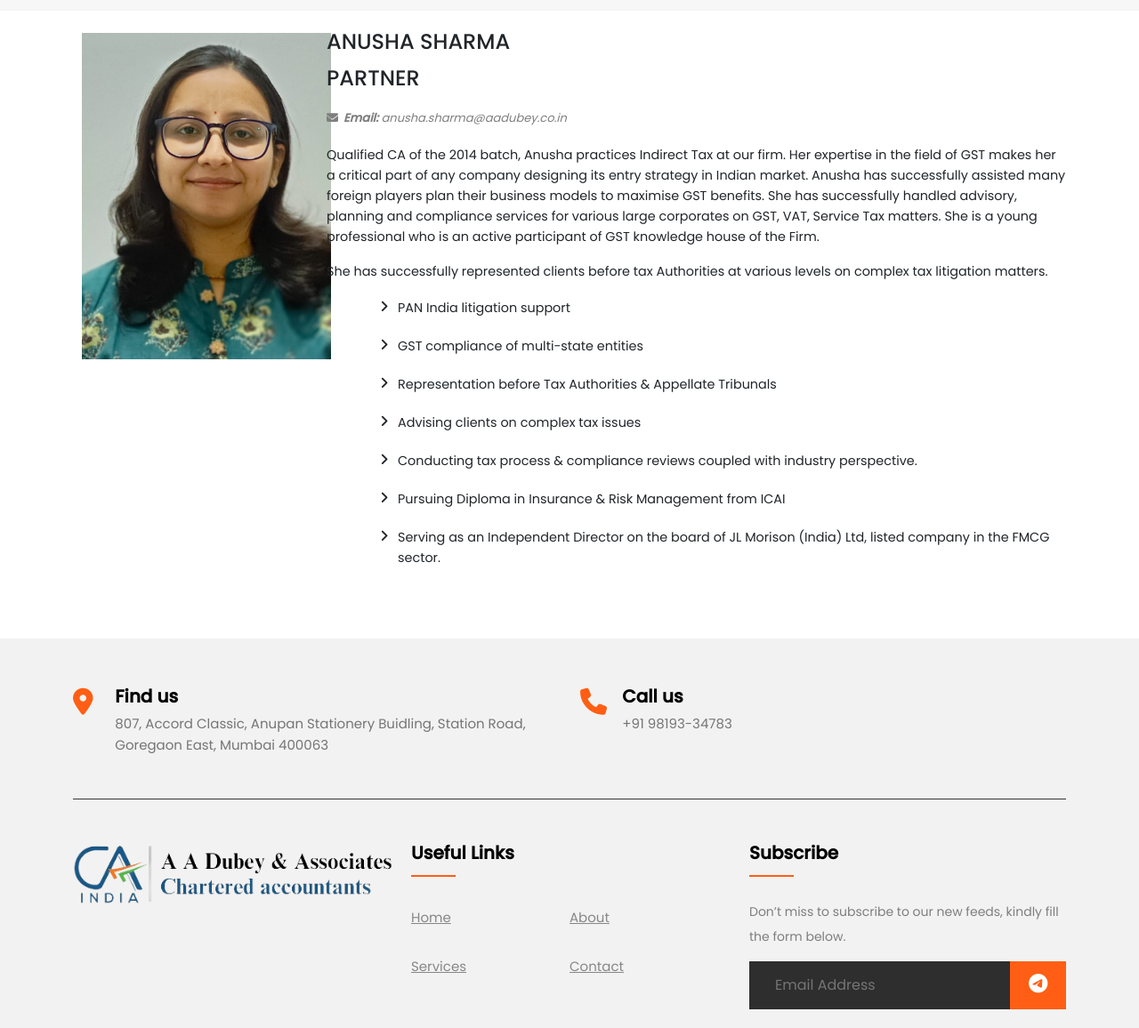
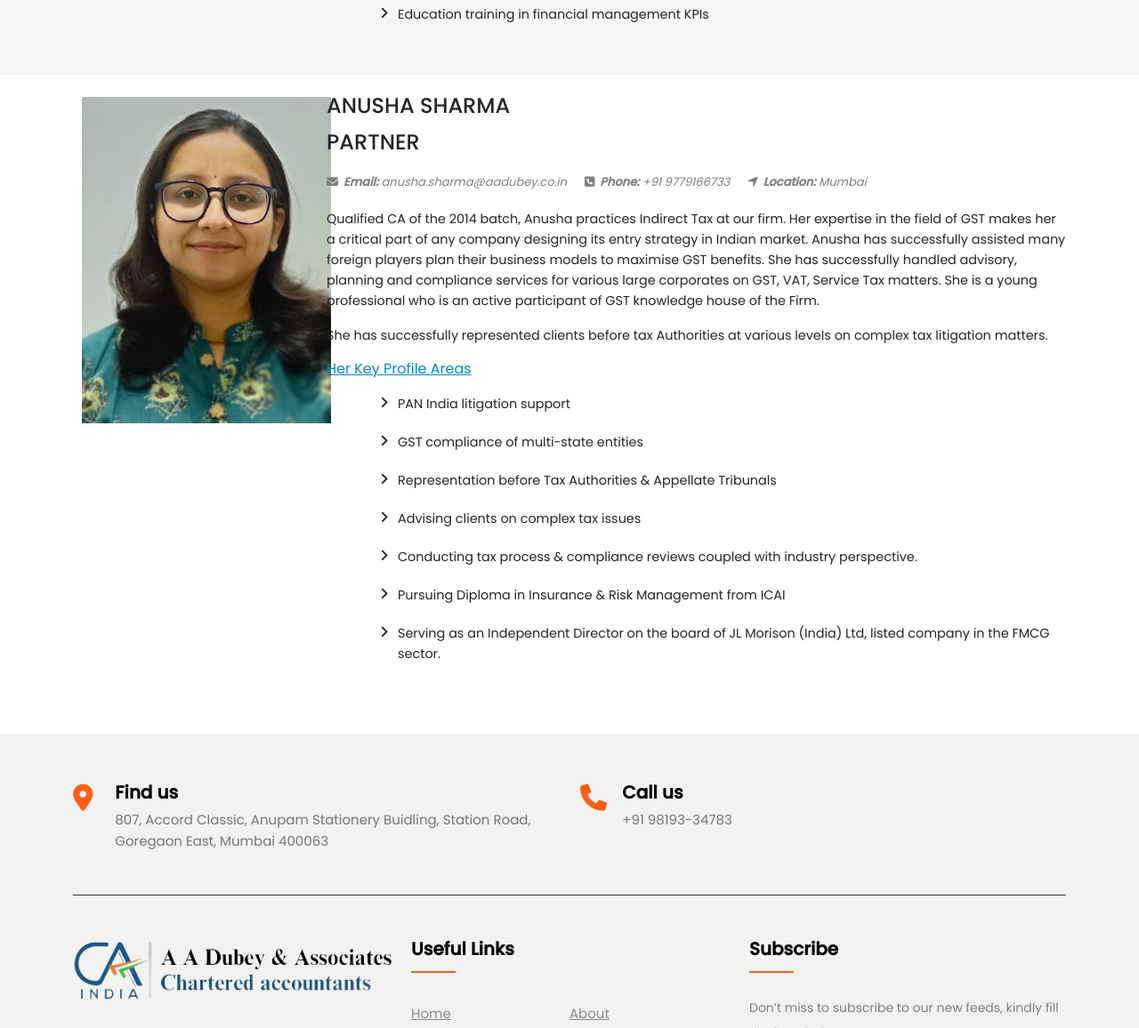
Before and after one commit to sumit09423/CA-Website-, a plain HTML site: page service.html in a window 1280 px wide. Shown: the part 2676-3832 px from the top of the page at 89% size. Drawn offline with nearby package versions, Linux system fonts and the light colour scheme.

Commit message:
Changes Done

```diff
--- a/service.html
+++ b/service.html
@@ -239,6 +239,7 @@
                     ></span
                   >
                 </p>
+                <p class="key">Her Key Profile Areas</p>
                 <ul class="arrow-style">
                   <li>
                     <p>
@@ -269,7 +270,8 @@
                     <p>
                       <span style="font-size: 12px"
                         ><big
-                          >Advising on Process Improvements for accurate tax compliance & tax efficiencies</big
+                          >Advising on Process Improvements for accurate tax
+                          compliance & tax efficiencies</big
                         ></span
                       >
                     </p>
@@ -278,7 +280,8 @@
                     <p>
                       <span style="font-size: 12px"
                         ><big
-                          >Conducting tax process & compliance reviews coupled with industry perspective.</big
+                          >Conducting tax process & compliance reviews coupled
+                          with industry perspective.</big
                         ></span
                       >
                     </p>
@@ -287,7 +290,8 @@
                     <p>
                       <span style="font-size: 12px"
                         ><big
-                          >Pursuing Diploma in Insurance & Risk Management from ICAI</big
+                          >Pursuing Diploma in Insurance & Risk Management from
+                          ICAI</big
                         ></span
                       >
                     </p>
@@ -296,8 +300,9 @@
                     <p>
                       <span style="font-size: 12px"
                         ><big
-                          >Serving as an Independent Director on the board of JL Morison (India) Ltd, listed company in the
-                          FMCG sector.</big
+                          >Serving as an Independent Director on the board of JL
+                          Morison (India) Ltd, listed company in the FMCG
+                          sector.</big
                         ></span
                       >
                     </p>
@@ -327,39 +332,55 @@
                       <i class="fa fa-envelope"></i
                       ><b>Email: </b>amisha.shah@aadubey.co.in
                     </li>
+                    <li>
+                      <i class="fa fa-phone-square"></i><b>Phone: </b>+91
+                      9821762967
+                    </li>
+                    <li>
+                      <i class="fa fa-location-arrow"></i
+                      ><b>Location: </b>Mumbai
+                    </li>
                   </ul>
                 </div>
                 <p>
                   <span style="font-size: 12px"
                     ><big
-                      >Amisha is a Chartered Accountant (rank holder) and a Cost Accountant. Her professional career spans
-                      over 24+ years, with in depth experience in the field of financial planning and analysis. She has worked
-                      with HDFC Life Insurance Company Limited, Entertainment Network India Limited (Radio Mirchi), Zee
-                      Entertainment Enterprise Limited and Asahi India Glass Limited.</big
+                      >Amisha is a Chartered Accountant (rank holder) and a Cost
+                      Accountant. Her professional career spans over 24+ years,
+                      with in depth experience in the field of financial
+                      planning and analysis. She has worked with HDFC Life
+                      Insurance Company Limited, Entertainment Network India
+                      Limited (Radio Mirchi), Zee Entertainment Enterprise
+                      Limited and Asahi India Glass Limited.</big
                     ></span
                   >
                 </p>
                 <p>
                   <span style="font-size: 12px"
                     ><big
-                      >She has been instrumental in setting up and heading the financial planning and budgetary department
-                      at HDFC Life Insurance Co. Ltd. and has also been a part of core IPO team.</big
+                      >She has been instrumental in setting up and heading the
+                      financial planning and budgetary department at HDFC Life
+                      Insurance Co. Ltd. and has also been a part of core IPO
+                      team.</big
                     ></span
                   >
                 </p>
                 <p>
                   <span style="font-size: 12px"
                     ><big
-                      >She has an acumen to anticipate the issues that may arise in future and suggest actions required</big
+                      >She has an acumen to anticipate the issues that may arise
+                      in future and suggest actions required</big
                     ></span
                   >
                 </p>
+                <p class="key">Her Key Profile Areas</p>
                 <ul class="arrow-style">
                   <li>
                     <p>
                       <span style="font-size: 12px"
                         ><big
-                          >Set up responsibility matrix to achieve business targets</big
+                          >Set up responsibility matrix to achieve business
+                          targets</big
                         ></span
                       >
                     </p>
@@ -367,7 +388,9 @@
                   <li>
                     <p>
                       <span style="font-size: 12px"
-                        ><big>Comprehensive reviews of business performance</big></span
+                        ><big
+                          >Comprehensive reviews of business performance</big
+                        ></span
                       >
                     </p>
                   </li>
@@ -375,7 +398,8 @@
                     <p>
                       <span style="font-size: 12px"
                         ><big
-                          >Identification of key performance indicators that depict the health of business</big
+                          >Identification of key performance indicators that
+                          depict the health of business</big
                         ></span
                       >
                     </p>
@@ -393,7 +417,8 @@
                     <p>
                       <span style="font-size: 12px"
                         ><big
-                          >Standardization and implementation MIS for companies</big
+                          >Standardization and implementation MIS for
+                          companies</big
                         ></span
                       >
                     </p>
@@ -401,9 +426,7 @@
                   <li>
                     <p>
                       <span style="font-size: 12px"
-                        ><big
-                          >Evaluate the business proposals</big
-                        ></span
+                        ><big>Evaluate the business proposals</big></span
                       >
                     </p>
                   </li>
@@ -420,8 +443,8 @@
                     <p>
                       <span style="font-size: 12px"
                         ><big
-                          >Leading interaction with the bankers and lawyers for management and financial reporting in
-                          prospectus</big
+                          >Leading interaction with the bankers and lawyers for
+                          management and financial reporting in prospectus</big
                         ></span
                       >
                     </p>
@@ -460,36 +483,47 @@
                       <i class="fa fa-envelope"></i
                       ><b>Email: </b>anusha.sharma@aadubey.co.in
                     </li>
+                    <li>
+                      <i class="fa fa-phone-square"></i><b>Phone: </b>+91
+                      9779166733
+                    </li>
+                    <li>
+                      <i class="fa fa-location-arrow"></i
+                      ><b>Location: </b>Mumbai
+                    </li>
                   </ul>
                 </div>
                 <p>
                   <span style="font-size: 12px"
                     ><big
-                      >Qualified CA of the 2014 batch, Anusha practices Indirect Tax at our firm. Her expertise in the field of GST
-                      makes her a critical part of any company designing its entry strategy in Indian market. Anusha has
-                      successfully assisted many foreign players plan their business models to maximise GST benefits. She has
-                      successfully handled advisory, planning and compliance services for various large corporates on GST, VAT,
-                      Service Tax matters. She is a young professional who is an active participant of GST knowledge house of
-                      the Firm.</big
+                      >Qualified CA of the 2014 batch, Anusha practices Indirect
+                      Tax at our firm. Her expertise in the field of GST makes
+                      her a critical part of any company designing its entry
+                      strategy in Indian market. Anusha has successfully
+                      assisted many foreign players plan their business models
+                      to maximise GST benefits. She has successfully handled
+                      advisory, planning and compliance services for various
+                      large corporates on GST, VAT, Service Tax matters. She is
+                      a young professional who is an active participant of GST
+                      knowledge house of the Firm.</big
                     ></span
                   >
                 </p>
                 <p>
                   <span style="font-size: 12px"
                     ><big
-                      >She has successfully represented clients before tax Authorities at various levels on complex tax litigation
+                      >She has successfully represented clients before tax
+                      Authorities at various levels on complex tax litigation
                       matters.</big
                     ></span
                   >
                 </p>
-
+                <p class="key">Her Key Profile Areas</p>
                 <ul class="arrow-style">
                   <li>
                     <p>
                       <span style="font-size: 12px"
-                        ><big
-                          >PAN India litigation support</big
-                        ></span
+                        ><big>PAN India litigation support</big></span
                       >
                     </p>
                   </li>
@@ -504,7 +538,25 @@
                     <p>
                       <span style="font-size: 12px"
                         ><big
-                          >Representation before Tax Authorities & Appellate Tribunals</big
+                          >Representation before Tax Authorities & Appellate
+                          Tribunals</big
+                        ></span
+                      >
+                    </p>
+                  </li>
+                  <li>
+                    <p>
+                      <span style="font-size: 12px"
+                        ><big>Advising clients on complex tax issues</big></span
+                      >
+                    </p>
+                  </li>
+                  <li>
+                    <p>
+                      <span style="font-size: 12px"
+                        ><big
+                          >Conducting tax process & compliance reviews coupled
+                          with industry perspective.</big
                         ></span
                       >
                     </p>
@@ -513,7 +565,8 @@
                     <p>
                       <span style="font-size: 12px"
                         ><big
-                          >Advising clients on complex tax issues</big
+                          >Pursuing Diploma in Insurance & Risk Management from
+                          ICAI</big
                         ></span
                       >
                     </p>
@@ -522,26 +575,9 @@
                     <p>
                       <span style="font-size: 12px"
                         ><big
-                          >Conducting tax process & compliance reviews coupled with industry perspective.</big
-                        ></span
-                      >
-                    </p>
-                  </li>
-                  <li>
-                    <p>
-                      <span style="font-size: 12px"
-                        ><big
-                          >Pursuing Diploma in Insurance & Risk Management from ICAI</big
-                        ></span
-                      >
-                    </p>
-                  </li>
-                  <li>
-                    <p>
-                      <span style="font-size: 12px"
-                        ><big
-                          >Serving as an Independent Director on the board of JL Morison (India) Ltd, listed company in the
-                          FMCG sector.</big
+                          >Serving as an Independent Director on the board of JL
+                          Morison (India) Ltd, listed company in the FMCG
+                          sector.</big
                         ></span
                       >
                     </p>
@@ -565,7 +601,7 @@
                 <div class="cta-text">
                   <h4>Find us</h4>
                   <span
-                    >807, Accord Classic, Anupan Stationery Buidling, Station
+                    >807, Accord Classic, Anupam Stationery Buidling, Station
                     Road, Goregaon East, Mumbai 400063</span
                   >
                 </div>
```
Also changed, not shown: Aboutus.html (+1 -1 lines), Audit.html (+1 -1 lines), FB.html (+1 -1 lines), FINANCIAL UNDERWRITING.html (+1 -1 lines), GST.html (+1 -1 lines), Index.html (+1 -1 lines), TAX HELP.html (+1 -1 lines), career.html (+1 -1 lines), incomeTex.html (+1 -1 lines).
